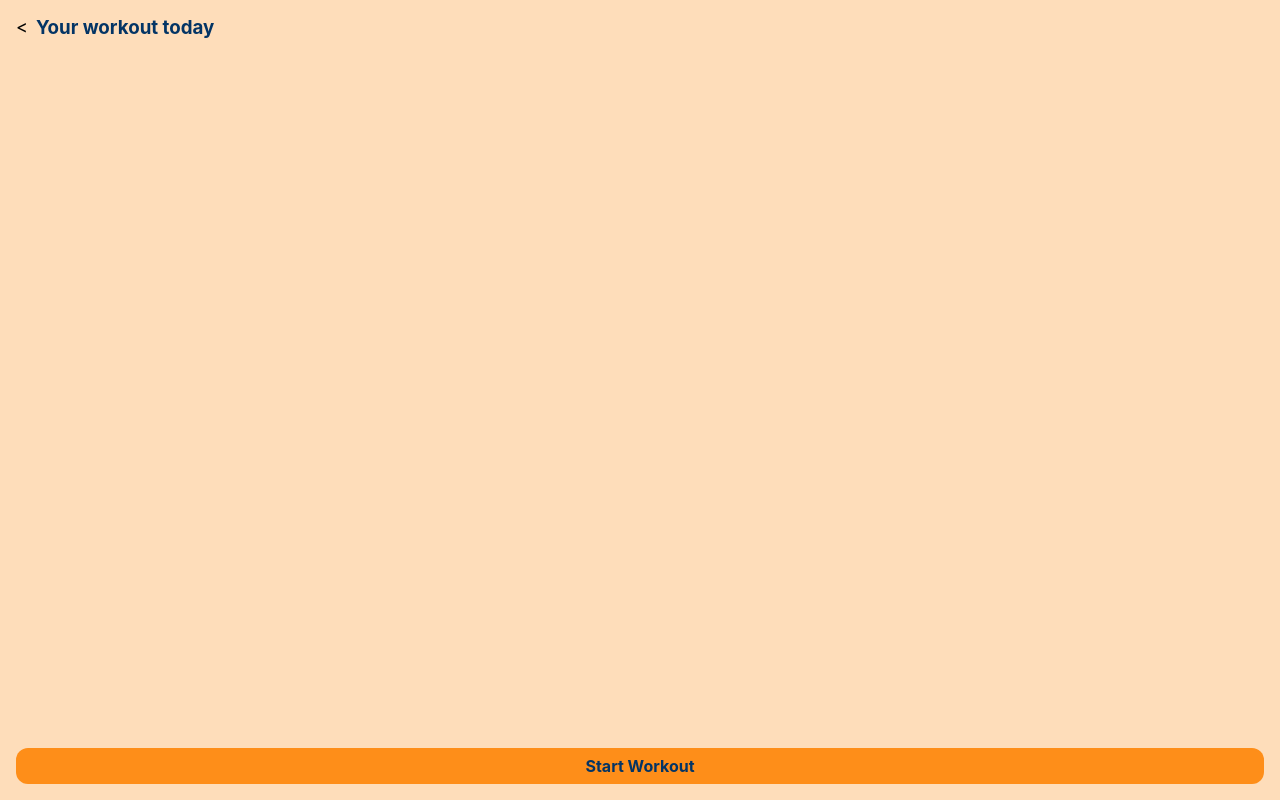
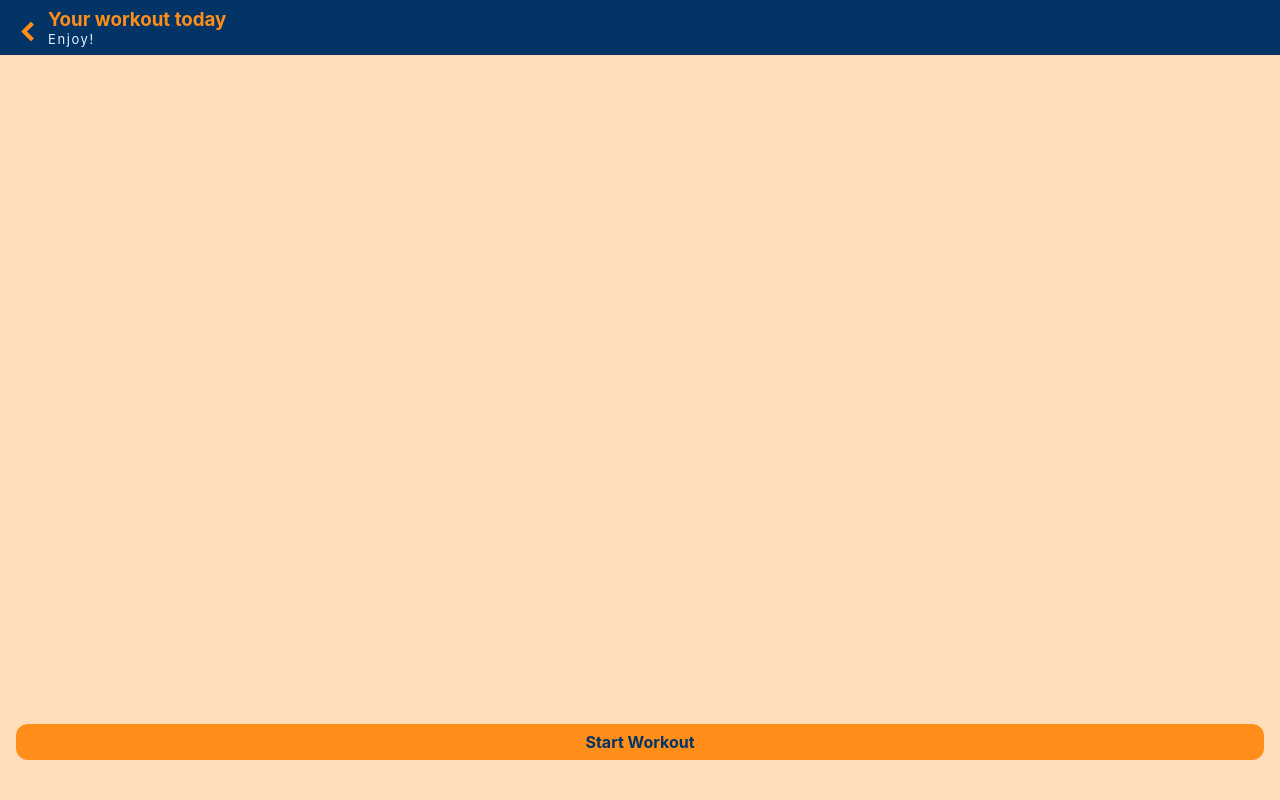
Before and after one commit to Yobuligo/workout.react, a React (Create React App) app: page /workout in a window 1280 px wide. Built offline with nearby package versions, Linux system fonts and the light colour scheme.

Commit message:
Add header coloring and avoid jumping of selected devices

```diff
--- a/src/components/navigateBackButton/NavigateBackButton.module.scss
+++ b/src/components/navigateBackButton/NavigateBackButton.module.scss
@@ -1,5 +1,8 @@
-.navigateBackButton {
+@import "../../colors.scss";
+
+.chevronLeft {
+    width: 1.5rem;
+    margin-right: 0.5rem;
+    fill: $primary_dark;
     cursor: pointer;
-    font-size: large;
-    margin-right: 0.5rem;
 }
--- a/src/components/navigateBackButton/NavigateBackButton.tsx
+++ b/src/components/navigateBackButton/NavigateBackButton.tsx
@@ -1,6 +1,7 @@
 import { useNavigate } from "react-router-dom";
 import { INavigateBackButtonProps } from "./INavigateBackButtonProps";
 import styles from "./NavigateBackButton.module.scss";
+import { ReactComponent as ChevronLeft } from "../../assets/icons/chevron_left.svg";
 
 export const NavigateBackButton: React.FC<INavigateBackButtonProps> = (
   props
@@ -12,8 +13,6 @@ export const NavigateBackButton: React.FC<INavigateBackButtonProps> = (
   };
 
   return (
-    <div className={styles.navigateBackButton} onClick={onNavigateBack}>
-      {"<"}
-    </div>
+    <ChevronLeft className={styles.chevronLeft} onClick={onNavigateBack} />
   );
 };
--- a/src/components/pages/Page.module.scss
+++ b/src/components/pages/Page.module.scss
@@ -1,3 +1,5 @@
+@import "../../colors.scss";
+
 $borderLeft: 1rem;
 
 .page {
@@ -5,18 +7,26 @@ $borderLeft: 1rem;
   flex-direction: column;
 }
 
+.header {
+  background-color: $neutral_dark;
+}
+
 .header h3 {
+  color: $primary_dark;
   margin: 0;
 }
 
 .title {
   display: flex;
   flex-direction: row;
-  margin: $borderLeft;
+  margin: 0.5rem 0 0 $borderLeft;
 }
 
 .subTitle {
-  margin-left: $borderLeft;
+  margin: 0 0 0.5rem 0;
+  color: $neutral_light;
+  font-size: small;
+  letter-spacing: 0.1rem;
 }
 
 .main {
@@ -27,6 +37,6 @@ $borderLeft: 1rem;
 .footer {
   position: fixed;
   bottom: 0;
-  margin-bottom: 1rem;
+  margin-bottom: 2.5rem;
   width: 100%;
 }
--- a/src/components/pages/Page.tsx
+++ b/src/components/pages/Page.tsx
@@ -10,9 +10,11 @@ export const Page: React.FC<IPageProps> = (props) => {
           {props.navigateBackPath && (
             <NavigateBackButton navigateBackPath={props.navigateBackPath} />
           )}
-          <h3>{props.title}</h3>
+          <div>
+            <h3>{props.title}</h3>
+            <p className={styles.subTitle}>{props.subTitle}</p>
+          </div>
         </div>
-        <p className={styles.subTitle}>{props.subTitle}</p>
       </header>
       <main className={styles.main}>{props.children}</main>
       <footer className={styles.footer}>{props.footer}</footer>
--- a/src/features/deviceSelector/DeviceSelector.module.scss
+++ b/src/features/deviceSelector/DeviceSelector.module.scss
@@ -1,7 +1,6 @@
 @import "../../colors.scss";
 
 .card {
-  padding: 0.5rem;
   cursor: pointer;
   font-weight: 600;
 }
@@ -9,15 +8,18 @@
 .selected {
   background-color: $neutral_dark;
   color: $neutral_light;
+  padding: 0.5rem;
 }
 
+/* needs the 1.15rem spacing to avoid jumping when it is selected (icon margin-right 0.3rem/2) */
 .unselected {
   background-color: $neutral_light;
   color: $neutral_dark;
+  padding: 0.5rem 1.15rem;
 }
 
 .checkIcon {
   width: 1rem;
-  margin-right: 0.5rem;
+  margin-right: 0.3rem;
   fill: $neutral_light;
 }
--- a/src/features/deviceSelectorList/DeviceSelectorList.module.scss
+++ b/src/features/deviceSelectorList/DeviceSelectorList.module.scss
@@ -1,4 +1,4 @@
-.deviceSelectorList {
+.items {
   display: flex;
   flex-direction: row;
   column-gap: 0.5rem;
--- a/src/features/deviceSelectorList/DeviceSelectorList.tsx
+++ b/src/features/deviceSelectorList/DeviceSelectorList.tsx
@@ -1,8 +1,12 @@
+import useTranslation from "../../hooks/useTranslation";
+import { texts } from "../../i18n/texts";
 import { DeviceSelector } from "../deviceSelector/DeviceSelector";
 import styles from "./DeviceSelectorList.module.scss";
 import { IDevicePickerListProps } from "./IDeviceSelectorListProps";
 
 export const DeviceSelectorList: React.FC<IDevicePickerListProps> = (props) => {
+  const { t } = useTranslation();
+
   const items = props.devices.map((device) => (
     <div key={device.id}>
       <DeviceSelector
@@ -13,5 +17,10 @@ export const DeviceSelectorList: React.FC<IDevicePickerListProps> = (props) => {
       />
     </div>
   ));
-  return <div className={styles.deviceSelectorList}>{items}</div>;
+  return (
+    <div>
+      <p>{t(texts.deviceSelectorList.explanation)}</p>
+      <div className={styles.items}>{items}</div>
+    </div>
+  );
 };
--- a/src/i18n/en.json
+++ b/src/i18n/en.json
@@ -1,7 +1,10 @@
 {
+    "deviceSelectorList": {
+        "explanation": "Pick your available training devices"
+    },
     "workoutConfigPage": {
         "title": "Workout App",
-        "subTitle": "Pick your available training devices"
+        "subTitle": "Match your workout to your needs"
     },
     "workoutConfigFooter": {
         "captionGenerateWorkout": "Generate Workout"
@@ -10,6 +13,7 @@
         "captionGenerateWorkout": "Start Workout"
     },
     "workoutPage": {
-        "title": "Your workout today"
+        "title": "Your workout today",
+        "subtitle": "Enjoy!"
     }
 }
--- a/src/pages/WorkoutPage.tsx
+++ b/src/pages/WorkoutPage.tsx
@@ -12,6 +12,7 @@ export const WorkoutPage: React.FC<IWorkoutPageProps> = () => {
       footer={<WorkoutFooter />}
       navigateBackPath="/"
       title={t(texts.workoutPage.title)}
+      subTitle={t(texts.workoutPage.subtitle)}
     ></Page>
   );
 };
```
Also changed, not shown: src/assets/icons/chevron_left.svg (added).
